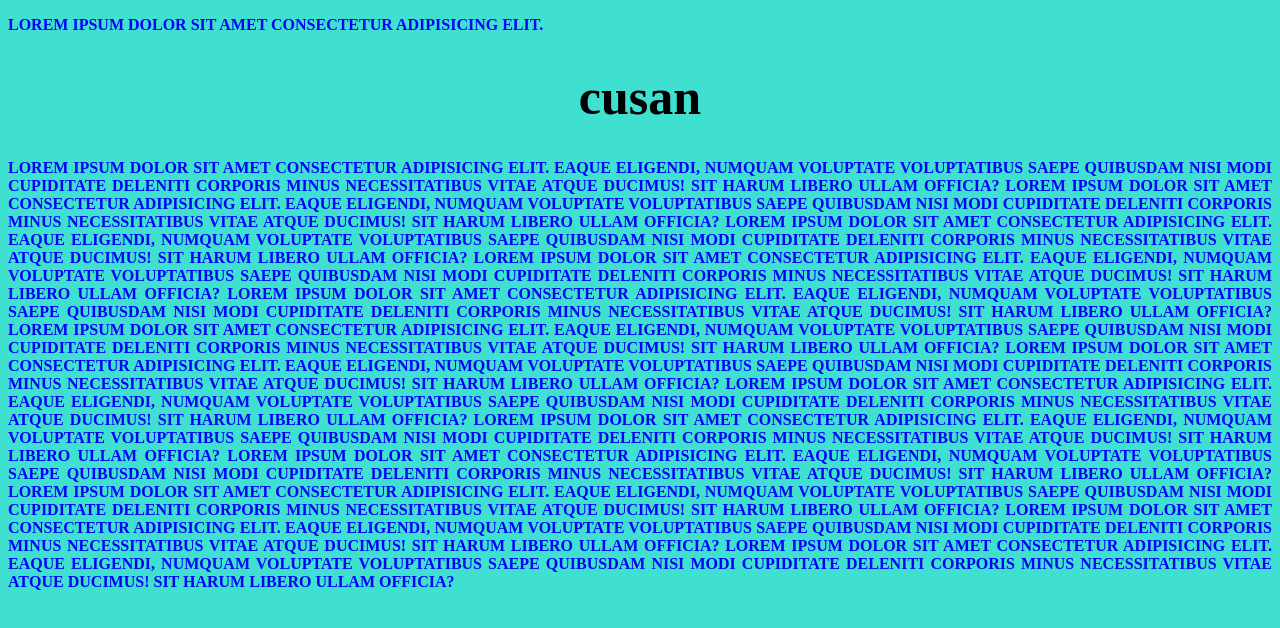
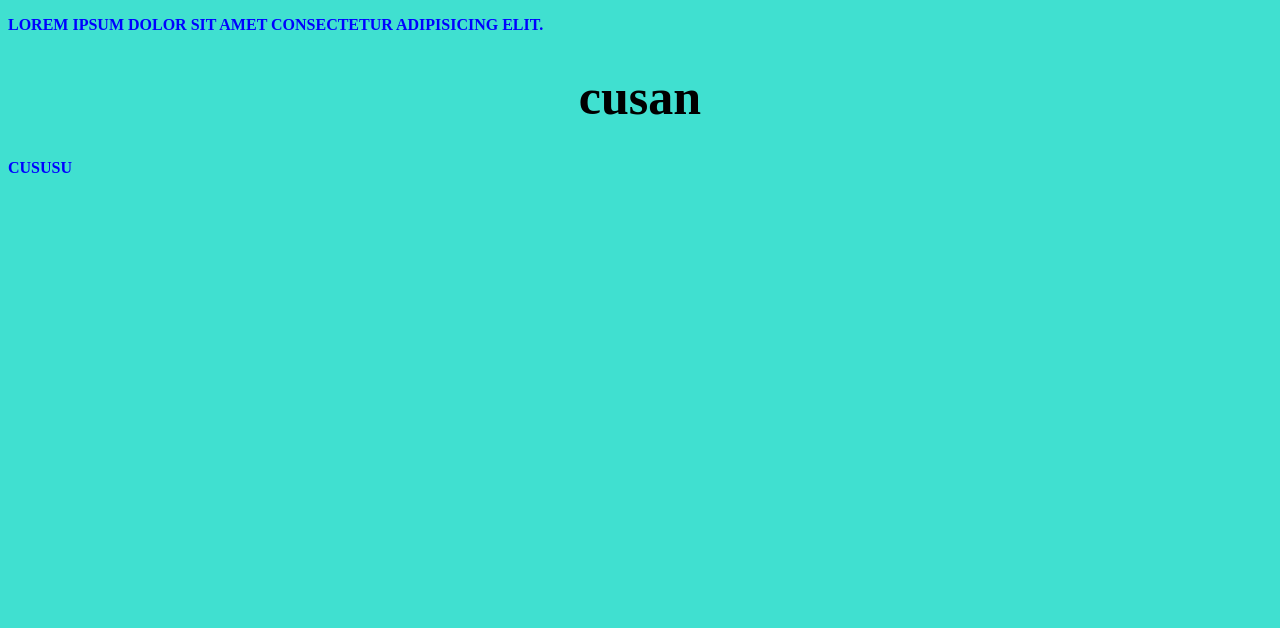
Before and after one commit to DobryDzus/WWW_hostivar, a plain HTML site: page Hodiny/P010_CSS_formatovani/index.html in a window 1280 px wide. Drawn offline with Linux system fonts and the light colour scheme.

Commit message:
Add files via upload

```diff
--- a/Hodiny/P010_CSS_formatovani/index.html
+++ b/Hodiny/P010_CSS_formatovani/index.html
@@ -1,8 +1,4 @@
 <!DOCTYPE html>
-<!--[if lt IE 7]>      <html class="no-js lt-ie9 lt-ie8 lt-ie7"> <![endif]-->
-<!--[if IE 7]>         <html class="no-js lt-ie9 lt-ie8"> <![endif]-->
-<!--[if IE 8]>         <html class="no-js lt-ie9"> <![endif]-->
-<!--[if gt IE 8]>      <html class="no-js"> <!--<![endif]-->
 <html>
     <head>
         <meta charset="utf-8">
@@ -22,19 +18,7 @@
         </h1>
 
         <p>
-            Lorem ipsum dolor sit amet consectetur adipisicing elit. Eaque eligendi, numquam voluptate voluptatibus saepe quibusdam nisi modi cupiditate deleniti corporis minus necessitatibus vitae atque ducimus! Sit harum libero ullam officia?
-            Lorem ipsum dolor sit amet consectetur adipisicing elit. Eaque eligendi, numquam voluptate voluptatibus saepe quibusdam nisi modi cupiditate deleniti corporis minus necessitatibus vitae atque ducimus! Sit harum libero ullam officia?
-            Lorem ipsum dolor sit amet consectetur adipisicing elit. Eaque eligendi, numquam voluptate voluptatibus saepe quibusdam nisi modi cupiditate deleniti corporis minus necessitatibus vitae atque ducimus! Sit harum libero ullam officia?
-            Lorem ipsum dolor sit amet consectetur adipisicing elit. Eaque eligendi, numquam voluptate voluptatibus saepe quibusdam nisi modi cupiditate deleniti corporis minus necessitatibus vitae atque ducimus! Sit harum libero ullam officia?
-            Lorem ipsum dolor sit amet consectetur adipisicing elit. Eaque eligendi, numquam voluptate voluptatibus saepe quibusdam nisi modi cupiditate deleniti corporis minus necessitatibus vitae atque ducimus! Sit harum libero ullam officia?
-            Lorem ipsum dolor sit amet consectetur adipisicing elit. Eaque eligendi, numquam voluptate voluptatibus saepe quibusdam nisi modi cupiditate deleniti corporis minus necessitatibus vitae atque ducimus! Sit harum libero ullam officia?
-            Lorem ipsum dolor sit amet consectetur adipisicing elit. Eaque eligendi, numquam voluptate voluptatibus saepe quibusdam nisi modi cupiditate deleniti corporis minus necessitatibus vitae atque ducimus! Sit harum libero ullam officia?
-            Lorem ipsum dolor sit amet consectetur adipisicing elit. Eaque eligendi, numquam voluptate voluptatibus saepe quibusdam nisi modi cupiditate deleniti corporis minus necessitatibus vitae atque ducimus! Sit harum libero ullam officia?
-            Lorem ipsum dolor sit amet consectetur adipisicing elit. Eaque eligendi, numquam voluptate voluptatibus saepe quibusdam nisi modi cupiditate deleniti corporis minus necessitatibus vitae atque ducimus! Sit harum libero ullam officia?
-            Lorem ipsum dolor sit amet consectetur adipisicing elit. Eaque eligendi, numquam voluptate voluptatibus saepe quibusdam nisi modi cupiditate deleniti corporis minus necessitatibus vitae atque ducimus! Sit harum libero ullam officia?
-            Lorem ipsum dolor sit amet consectetur adipisicing elit. Eaque eligendi, numquam voluptate voluptatibus saepe quibusdam nisi modi cupiditate deleniti corporis minus necessitatibus vitae atque ducimus! Sit harum libero ullam officia?
-            Lorem ipsum dolor sit amet consectetur adipisicing elit. Eaque eligendi, numquam voluptate voluptatibus saepe quibusdam nisi modi cupiditate deleniti corporis minus necessitatibus vitae atque ducimus! Sit harum libero ullam officia?
-            Lorem ipsum dolor sit amet consectetur adipisicing elit. Eaque eligendi, numquam voluptate voluptatibus saepe quibusdam nisi modi cupiditate deleniti corporis minus necessitatibus vitae atque ducimus! Sit harum libero ullam officia?
+            cususu
 
         </p>
         <script src="" async defer></script>
```
Also changed, not shown: Hodiny/P011_bloky/index.html (added, +21 -0 lines), Hodiny/P011_bloky/style.css (added, +7 -0 lines), Hodiny/cus.html (+1 -1 lines).
